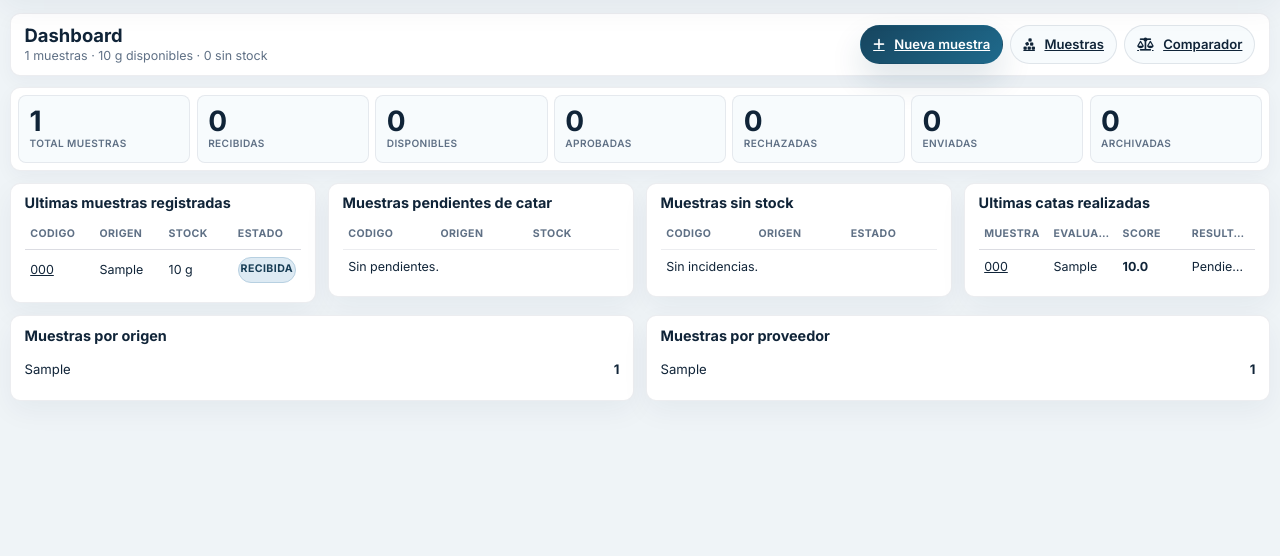
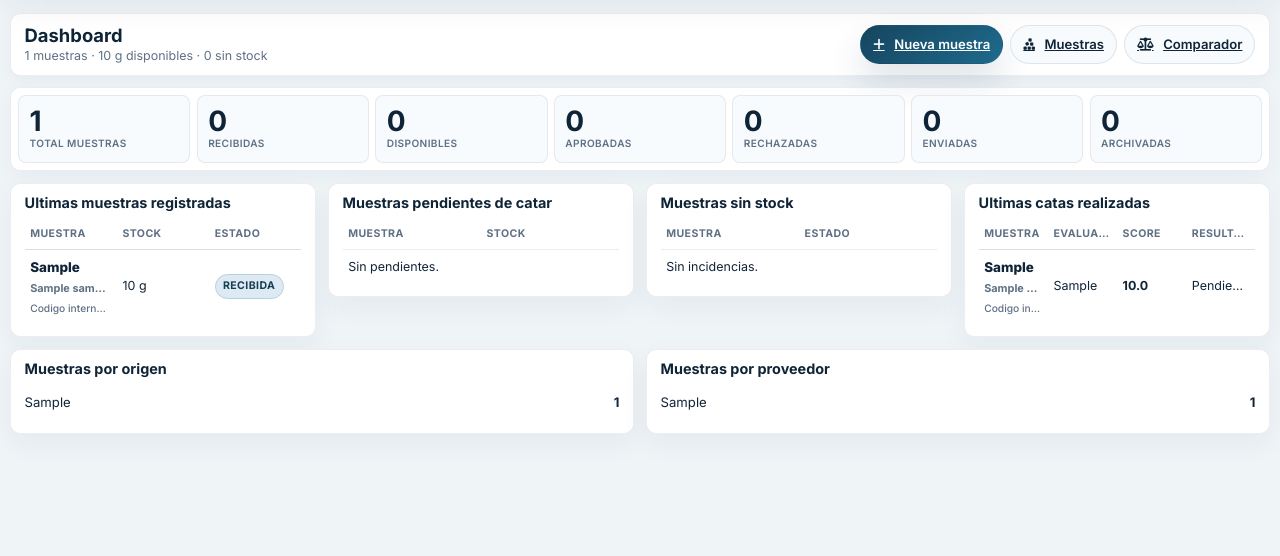
Before and after one commit to jlozano-arch/Gestion-Muestras-Verde, a FastAPI app: page / in a window 1280 px wide. Shown: the part 88-644 px from the top of the page. Run offline with FastAPI, Linux system fonts and the light colour scheme; tables that the repository leaves empty hold one stand-in row (values such as "Sample post").

Commit message:
Improve sample identifiers in dashboard and comparison

```diff
--- a/app/main.py
+++ b/app/main.py
@@ -128,31 +128,35 @@ def _sample_country_with_flag(sample: Sample) -> str:
     return f"{flag} {country}".strip()
 
 
+def _emoji_flag(country_code: str) -> str:
+    code = display_value(country_code, "").upper()
+    code_aliases = {"ETH": "ET"}
+    code = code_aliases.get(code, code)
+    if len(code) != 2 or not code.isalpha():
+        return ""
+    return "".join(chr(0x1F1E6 + ord(char) - ord("A")) for char in code)
+
+
 def _country_flag_for_value(value) -> str:
     key = _normalize_origin_key(value)
     if not key:
         return ""
     code = str(value or "").strip().upper()
-    flags_by_code = {
-        "BR": "🇧🇷", "CO": "🇨🇴", "HN": "🇭🇳", "CI": "🇨🇮", "SL": "🇸🇱",
-        "UG": "🇺🇬", "VN": "🇻🇳", "PE": "🇵🇪", "MX": "🇲🇽", "GT": "🇬🇹",
-        "CR": "🇨🇷", "SV": "🇸🇻", "NI": "🇳🇮", "ETH": "🇪🇹", "KE": "🇰🇪",
-        "RW": "🇷🇼", "BI": "🇧🇮", "TZ": "🇹🇿", "IN": "🇮🇳", "ID": "🇮🇩",
+    supported_codes = {"BR", "CO", "HN", "CI", "SL", "UG", "VN", "PE", "MX", "GT", "CR", "SV", "NI", "ET", "ETH", "KE", "RW", "BI", "TZ", "IN", "ID"}
+    if code in supported_codes:
+        return _emoji_flag(code)
+    country_codes_by_name = {
+        "brasil": "BR", "brazil": "BR", "colombia": "CO", "honduras": "HN",
+        "costa de marfil": "CI", "cote d ivoire": "CI", "cote divoire": "CI",
+        "ivory coast": "CI", "sierra leona": "SL", "sierra leone": "SL",
+        "uganda": "UG", "vietnam": "VN", "viet nam": "VN", "peru": "PE",
+        "mexico": "MX", "guatemala": "GT", "costa rica": "CR",
+        "el salvador": "SV", "nicaragua": "NI", "etiopia": "ET",
+        "ethiopia": "ET", "kenia": "KE", "kenya": "KE", "ruanda": "RW",
+        "rwanda": "RW", "burundi": "BI", "tanzania": "TZ", "india": "IN",
+        "indonesia": "ID",
     }
-    if code in flags_by_code:
-        return flags_by_code[code]
-    flags_by_name = {
-        "brasil": "🇧🇷", "brazil": "🇧🇷", "colombia": "🇨🇴", "honduras": "🇭🇳",
-        "costa de marfil": "🇨🇮", "cote d ivoire": "🇨🇮", "cote divoire": "🇨🇮",
-        "ivory coast": "🇨🇮", "sierra leona": "🇸🇱", "sierra leone": "🇸🇱",
-        "uganda": "🇺🇬", "vietnam": "🇻🇳", "viet nam": "🇻🇳", "peru": "🇵🇪",
-        "mexico": "🇲🇽", "guatemala": "🇬🇹", "costa rica": "🇨🇷",
-        "el salvador": "🇸🇻", "nicaragua": "🇳🇮", "etiopia": "🇪🇹",
-        "ethiopia": "🇪🇹", "kenia": "🇰🇪", "kenya": "🇰🇪", "ruanda": "🇷🇼",
-        "rwanda": "🇷🇼", "burundi": "🇧🇮", "tanzania": "🇹🇿", "india": "🇮🇳",
-        "indonesia": "🇮🇩",
-    }
-    return flags_by_name.get(key, "")
+    return _emoji_flag(country_codes_by_name.get(key, ""))
 
 
 def _country_flag_for_sample(sample: Sample) -> str:
@@ -196,6 +200,75 @@ def display_value(value, default="-"):
     if not text or text.lower() in {"none", "null", "nan", "-"}:
         return default
     return text
+
+
+def _sample_type_label(value) -> str:
+    badges = _sample_type_badges(value)
+    if not badges:
+        return ""
+    return " / ".join(badge["label"] for badge in badges if badge.get("label"))
+
+
+def _sample_compare_label(sample: Sample) -> str:
+    parts = [
+        display_value(sample.quality, ""),
+        _sample_country_display(sample),
+        _sample_type_label(sample.variety),
+        f"CVC {display_value(sample.purchase_contract_cvc, '')}" if display_value(sample.purchase_contract_cvc, "") else "",
+        display_value(sample.producer, ""),
+    ]
+    return " | ".join(part for part in parts if part)
+
+
+def _sample_compare_header(sample: Sample) -> dict:
+    return {
+        "quality": display_value(sample.quality, "Sin calidad"),
+        "country": _sample_country_with_flag(sample) or display_value(_sample_country_display(sample), ""),
+        "cvc": display_value(sample.purchase_contract_cvc, ""),
+        "code": display_value(sample.code, ""),
+    }
+
+
+def _sample_dashboard_identity(sample: Sample) -> dict:
+    country = _sample_country_with_flag(sample) or _sample_country_display(sample)
+    type_label = _sample_type_label(sample.variety)
+    meta_parts = [
+        display_value(country, ""),
+        type_label,
+        display_value(sample.producer, ""),
+        f"CVC {display_value(sample.purchase_contract_cvc, '')}" if display_value(sample.purchase_contract_cvc, "") else "",
+        f"Ref. {display_value(sample.supplier_reference, '')}" if display_value(sample.supplier_reference, "") else "",
+    ]
+    main = display_value(sample.quality, "")
+    if not main:
+        fallback_parts = [display_value(country, ""), display_value(sample.producer, "")]
+        main = " · ".join(part for part in fallback_parts if part)
+    if not main:
+        main = display_value(sample.code, f"Muestra #{sample.id}")
+    return {
+        "main": main,
+        "meta": " · ".join(part for part in meta_parts if part),
+        "code": display_value(sample.code, ""),
+    }
+
+
+def _normalized_group_counts(rows, empty_label: str) -> list[tuple[str, int]]:
+    counts = {}
+    labels = {}
+    for raw_value, count in rows:
+        label = display_value(raw_value, "")
+        if not label:
+            key = "__empty__"
+            label = empty_label
+        else:
+            label = re.sub(r"\s+", " ", label).strip()
+            key = _normalize_origin_key(label) or "__empty__"
+        labels.setdefault(key, label)
+        counts[key] = counts.get(key, 0) + count
+    return sorted(
+        ((labels[key], count) for key, count in counts.items()),
+        key=lambda item: (-item[1], _normalize_origin_key(item[0])),
+    )
 
 
 def _data_option_label(value) -> str:
@@ -374,6 +447,10 @@ templates.env.globals["sample_country_display"] = _sample_country_display
 templates.env.globals["sample_country_with_flag"] = _sample_country_with_flag
 templates.env.globals["sample_type_badge_class"] = _sample_type_badge_class
 templates.env.globals["sample_type_badges"] = _sample_type_badges
+templates.env.globals["sample_type_label"] = _sample_type_label
+templates.env.globals["sample_compare_label"] = _sample_compare_label
+templates.env.globals["sample_compare_header"] = _sample_compare_header
+templates.env.globals["sample_dashboard_identity"] = _sample_dashboard_identity
 templates.env.globals["display_value"] = display_value
 templates.env.globals["logo_exists"] = logo_exists
 
@@ -539,8 +616,10 @@ async def dashboard(request: Request, db: Session = Depends(get_db)):
     latest_tastings = db.query(Tasting).order_by(desc(Tasting.tasting_date)).limit(5).all()
     pending_tasting_samples = db.query(Sample).filter(~Sample.tastings.any()).order_by(desc(Sample.created_at)).limit(6).all()
     out_of_stock_samples = db.query(Sample).filter(Sample.available_quantity_g <= 0).order_by(desc(Sample.updated_at)).limit(6).all()
-    origin_counts = db.query(Sample.origin, func.count(Sample.id)).group_by(Sample.origin).order_by(desc(func.count(Sample.id))).limit(6).all()
-    provider_counts = db.query(Sample.producer, func.count(Sample.id)).group_by(Sample.producer).order_by(desc(func.count(Sample.id))).limit(6).all()
+    raw_origin_counts = db.query(Sample.origin, func.count(Sample.id)).group_by(Sample.origin).all()
+    raw_provider_counts = db.query(Sample.producer, func.count(Sample.id)).group_by(Sample.producer).all()
+    origin_counts = _normalized_group_counts(raw_origin_counts, "Sin origen")[:6]
+    provider_counts = _normalized_group_counts(raw_provider_counts, "Sin proveedor")[:6]
 
     return templates.TemplateResponse("dashboard.html", {
         "request": request,
@@ -2093,7 +2172,9 @@ async def compare_samples(
 
     if ids:
         sample_ids = [int(id) for id in ids.split(",")]
-        samples = db.query(Sample).filter(Sample.id.in_(sample_ids)).all()
+        found_samples = db.query(Sample).filter(Sample.id.in_(sample_ids)).all()
+        samples_by_id = {sample.id: sample for sample in found_samples}
+        samples = [samples_by_id[sample_id] for sample_id in sample_ids if sample_id in samples_by_id]
         tastings = {
             s.id: db.query(Tasting).filter(
                 Tasting.sample_id == s.id
@@ -2106,6 +2187,7 @@ async def compare_samples(
         "samples": samples,
         "tastings": tastings,
         "all_samples": db.query(Sample).all(),
+        "selected_sample_ids": {sample.id for sample in samples},
     })
 
 
--- a/app/static/style.css
+++ b/app/static/style.css
@@ -1801,6 +1847,46 @@ legend {
     max-width: 100%;
 }
 
+.ops-table .dashboard-sample-link {
+    display: grid;
+    gap: 0.12rem;
+    color: inherit;
+    text-decoration: none;
+    min-width: 0;
+}
+
+.ops-table .sample-main,
+.ops-table .sample-meta,
+.ops-table .sample-code {
+    display: block;
+    min-width: 0;
+    overflow: hidden;
+    text-overflow: ellipsis;
+    white-space: nowrap;
+}
+
+.ops-table .sample-main {
+    color: var(--text);
+    font-size: 0.84rem;
+    font-weight: 900;
+}
+
+.ops-table .sample-meta {
+    color: var(--text-muted);
+    font-size: 0.68rem;
+    font-weight: 650;
+}
+
+.ops-table .sample-code {
+    color: var(--text-muted);
+    font-size: 0.64rem;
+    font-weight: 500;
+}
+
+.ops-table .dashboard-sample-link:hover .sample-main {
+    color: var(--primary);
+}
+
 .sample-hero-main h2,
 .dashboard-hero h2 {
     margin: 0.35rem 0;
--- a/app/templates/dashboard.html
+++ b/app/templates/dashboard.html
@@ -3,6 +3,15 @@
 {% block title %}Dashboard - Gestion de Muestras{% endblock %}
 
 {% block content %}
+{% macro dashboard_sample_cell(sample) -%}
+    {%- set identity = sample_dashboard_identity(sample) -%}
+    <a class="dashboard-sample-link" href="/samples/{{ sample.id }}">
+        <span class="sample-main">{{ identity.main }}</span>
+        {% if identity.meta %}<span class="sample-meta">{{ identity.meta }}</span>{% endif %}
+        {% if identity.code %}<span class="sample-code">Codigo interno {{ identity.code }}</span>{% endif %}
+    </a>
+{%- endmacro %}
+
 <section class="dashboard-opsbar">
     <div>
         <h2>Dashboard</h2>
@@ -33,18 +42,17 @@
         <div class="table-responsive ops-table-wrap">
             <table class="ops-table">
                 <thead>
-                    <tr><th>Codigo</th><th>Origen</th><th>Stock</th><th>Estado</th></tr>
+                    <tr><th>Muestra</th><th>Stock</th><th>Estado</th></tr>
                 </thead>
                 <tbody>
                     {% for sample in recent_samples %}
                     <tr>
-                        <td><a href="/samples/{{ sample.id }}">{{ sample.code }}</a></td>
-                        <td>{{ sample.origin or sample.country_name or '-' }}</td>
+                        <td>{{ dashboard_sample_cell(sample) }}</td>
                         <td>{{ sample.available_quantity_g or 0 }} g</td>
                         <td><span class="status-badge status-{{ status_class(sample.status) }}">{{ status_label(sample.status) }}</span></td>
                     </tr>
                     {% else %}
-                    <tr><td colspan="4" class="empty">Sin muestras registradas.</td></tr>
+                    <tr><td colspan="3" class="empty">Sin muestras registradas.</td></tr>
                     {% endfor %}
                 </tbody>
             </table>
@@ -56,17 +64,16 @@
         <div class="table-responsive ops-table-wrap">
             <table class="ops-table">
                 <thead>
-                    <tr><th>Codigo</th><th>Origen</th><th>Stock</th></tr>
+                    <tr><th>Muestra</th><th>Stock</th></tr>
                 </thead>
                 <tbody>
                     {% for sample in pending_tasting_samples %}
                     <tr>
-                        <td><a href="/samples/{{ sample.id }}">{{ sample.code }}</a></td>
-                        <td>{{ sample.origin or sample.country_name or '-' }}</td>
+                        <td>{{ dashboard_sample_cell(sample) }}</td>
                         <td>{{ sample.available_quantity_g or 0 }} g</td>
                     </tr>
                     {% else %}
-                    <tr><td colspan="3" class="empty">Sin pendientes.</td></tr>
+                    <tr><td colspan="2" class="empty">Sin pendientes.</td></tr>
                     {% endfor %}
                 </tbody>
             </table>
@@ -78,17 +85,16 @@
         <div class="table-responsive ops-table-wrap">
             <table class="ops-table">
                 <thead>
-                    <tr><th>Codigo</th><th>Origen</th><th>Estado</th></tr>
+                    <tr><th>Muestra</th><th>Estado</th></tr>
                 </thead>
                 <tbody>
                     {% for sample in out_of_stock_samples %}
                     <tr>
-                        <td><a href="/samples/{{ sample.id }}">{{ sample.code }}</a></td>
-                        <td>{{ sample.origin or sample.country_name or '-' }}</td>
+                        <td>{{ dashboard_sample_cell(sample) }}</td>
                         <td>{{ status_label(sample.status) }}</td>
                     </tr>
                     {% else %}
-                    <tr><td colspan="3" class="empty">Sin incidencias.</td></tr>
+                    <tr><td colspan="2" class="empty">Sin incidencias.</td></tr>
                     {% endfor %}
                 </tbody>
             </table>
@@ -105,7 +111,7 @@
                 <tbody>
                     {% for tasting in latest_tastings %}
                     <tr>
-                        <td>{% if tasting.sample %}<a href="/samples/{{ tasting.sample.id }}">{{ tasting.sample.code }}</a>{% else %}-{% endif %}</td>
+                        <td>{% if tasting.sample %}{{ dashboard_sample_cell(tasting.sample) }}{% else %}-{% endif %}</td>
                         <td>{{ tasting.evaluator or '-' }}</td>
                         <td><strong>{{ "%.1f"|format(tasting.indian_score or 0) }}</strong></td>
                         <td>{{ tasting_result_label(tasting.result) }}</td>
@@ -124,7 +130,7 @@
         <div class="card-header"><h3>Muestras por origen</h3></div>
         <div class="compact-list">
             {% for origin, count in origin_counts %}
-            <div class="list-row"><span>{{ origin or 'Sin origen' }}</span><strong>{{ count }}</strong></div>
+            <div class="list-row"><span>{{ display_value(origin, 'Sin origen') }}</span><strong>{{ count }}</strong></div>
             {% else %}
             <p class="empty">Sin datos.</p>
             {% endfor %}
@@ -135,7 +141,7 @@
         <div class="card-header"><h3>Muestras por proveedor</h3></div>
         <div class="compact-list">
             {% for provider, count in provider_counts %}
-            <div class="list-row"><span>{{ provider or 'Sin proveedor' }}</span><strong>{{ count }}</strong></div>
+            <div class="list-row"><span>{{ display_value(provider, 'Sin proveedor') }}</span><strong>{{ count }}</strong></div>
             {% else %}
             <p class="empty">Sin datos.</p>
             {% endfor %}
```
Also changed, not shown: other parts of app/static/style.css (+46 -0 lines), app/templates/compare.html (+53 -19 lines).
